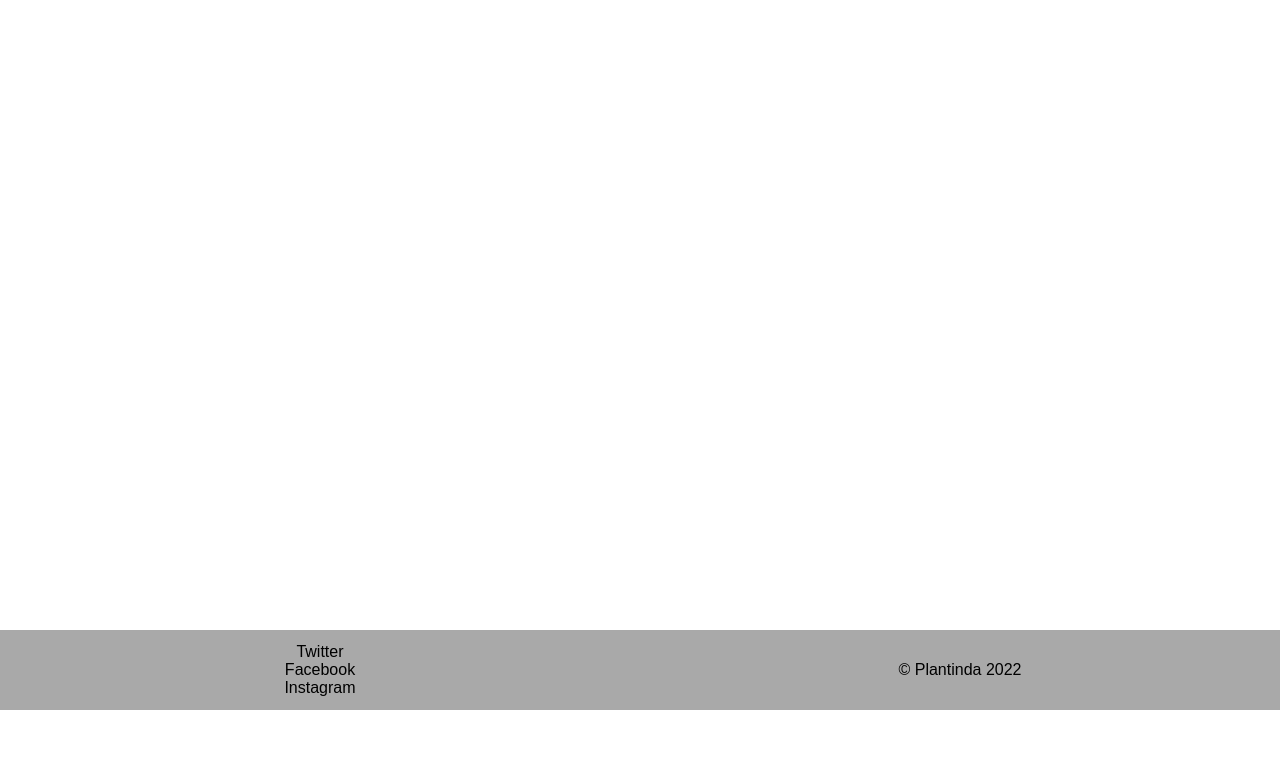
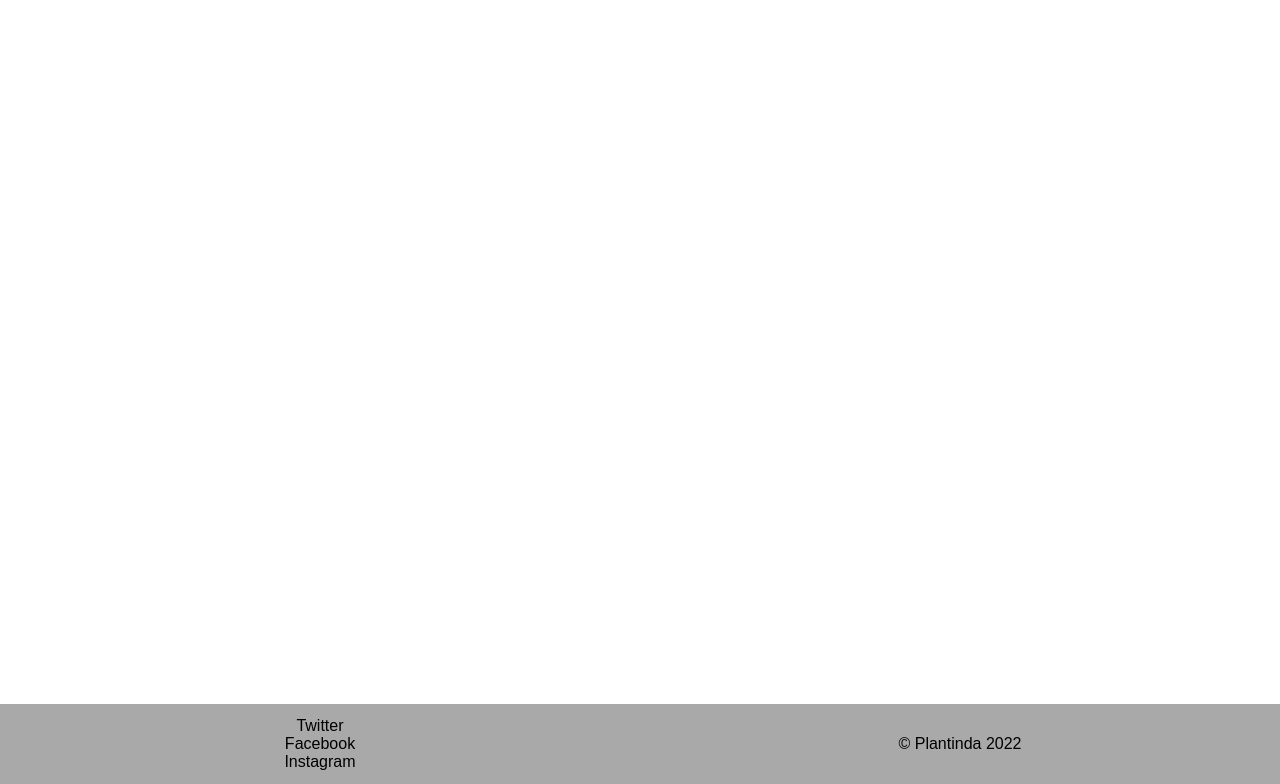
Before and after one commit to nicole-cayambas/Plantinda, a PHP site: page /index.php in a window 1280 px wide. Shown: the part 90-874 px from the top of the page. Before the commit the page ends 800 px from the top, so only its background shows below. Run offline with PHP 8.4, Linux system fonts and the light colour scheme.

Commit message:
ewan kung anong nabago

```diff
--- a/public/css/index.css
+++ b/public/css/index.css
@@ -1,3 +1,4 @@
+
 * {
     margin: 0;
     padding: 0;
@@ -9,7 +10,6 @@ a {
     text-decoration: none;
 }
 header {
-    /* background-color: aqua; */
     display: flex;
     justify-content: space-between;
     margin: 25px 35px;
@@ -24,7 +24,6 @@ nav, a, img {
     justify-content: center;
 }
 nav {
-    /* background-color: burlywood; */
     margin-left: 5vw;
 }
 nav > a {
@@ -32,7 +31,6 @@ nav > a {
     height: 25px;
     margin: 0 1vw;
     transition: 0.2s;
-    /* background-color: chartreuse; */
 }
 nav > a:hover, #logo:hover {
     filter: drop-shadow(0 0 10px rgb(0, 0, 0));
@@ -40,14 +38,12 @@ nav > a:hover, #logo:hover {
 #search-container {
     width: 100%;
     background-color: #E7E7E7;
-    /* margin: 0 2vw 0 0; */
     border-radius: 15px;
     display: flex;
     justify-content: center;
     align-items: center;
 }
 #search-input {
-    /* justify-content: right; */
     width: 100%;
     height: 100%;
     padding: 10px 15px;
@@ -63,10 +59,7 @@ footer {
     flex-direction: row;
     justify-content: center;
     background-color: darkgray;
-    position:absolute;
-    bottom:0;
-    width:100%;
-    height:80px;
+    height: 80px;
 }
 footer div {
     width: 100%;
@@ -80,6 +73,7 @@ footer ul {
 footer li{
     list-style-type: none;
 }
-#root {
+#main {
     margin: 25px 35px;
+    min-height: 85vh;
 }
--- a/public/templates/header.php
+++ b/public/templates/header.php
@@ -31,4 +31,4 @@
             </a>
         </nav>
     </header>
-    <div id="root">
+    <div id="main">
```
